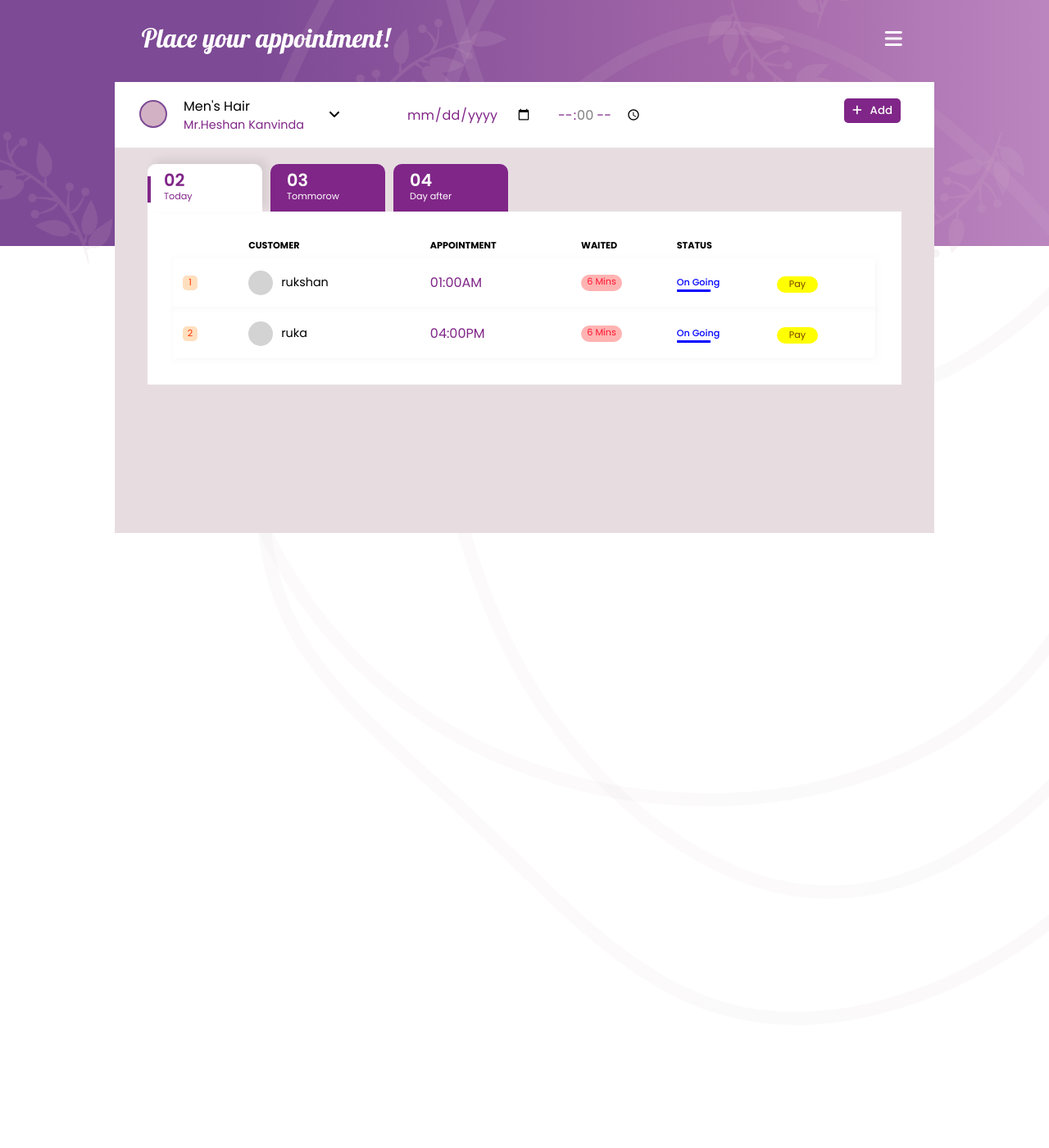
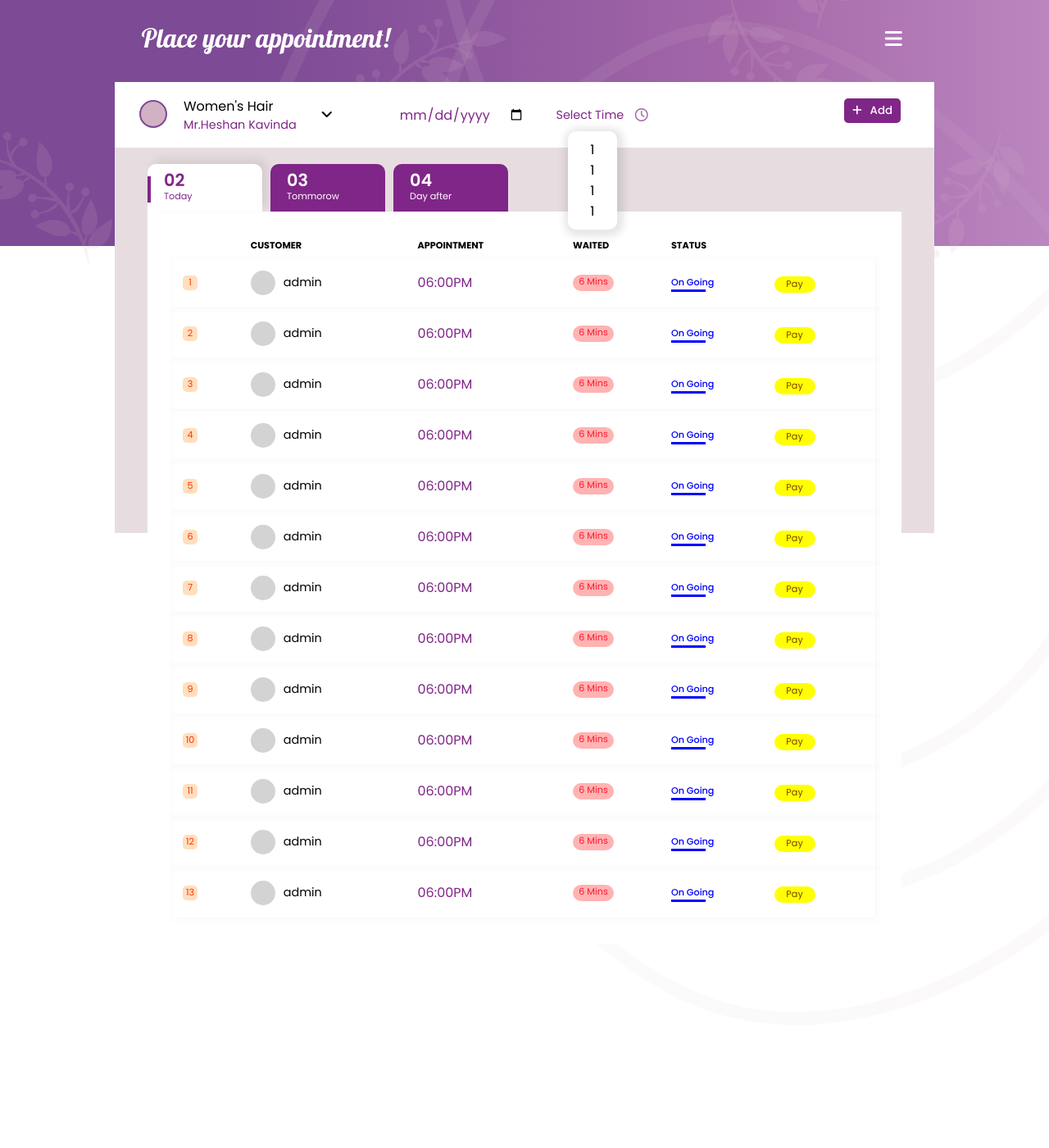
Before and after one commit to RukshanDinusha26/uniProject_year1, a Flask app: page /appointment in a window 1280 px wide; the page is wider, and only the part inside the window is pictured. Shown: that part at 82% size. Run offline with Flask 3, Linux system fonts and the light colour scheme; some libraries are stand-ins or nearby versions.

Commit message:
Improved the service select drop down

```diff
--- a/salonManagement/__init__.py
+++ b/salonManagement/__init__.py
@@ -41,8 +41,8 @@
     username = db.Column(db.String(20),db.ForeignKey('user.username'),nullable=False)
     employee_name = db.Column(db.String(255))
     employee_id = db.Column(db.String(255), db.ForeignKey('employee.employee_id'))
-    date = db.Column(db.Date, nullable=False)
-    time = db.Column(db.Time, nullable=False)
+    date = db.Column(db.Date, nullable=False,unique = True)
+    time = db.Column(db.Time, nullable=False, unique = True)
 
     user = db.relationship('User', back_populates='appointment')
     employee = db.relationship('Employee', back_populates='appointment')
@@ -60,4 +60,5 @@
     appointment = db.relationship('Appointment', back_populates='employee')
 
 
+
 from salonManagement import routes #to avoid circular import
--- a/salonManagement/routes.py
+++ b/salonManagement/routes.py
@@ -1,4 +1,5 @@
-from flask import request, render_template, url_for, flash, redirect
+import json
+from flask import request, render_template, url_for, flash, redirect, jsonify
 from salonManagement import db, User, app, bcrypt, Employee, Appointment
 from salonManagement.forms import SignUpForm , LoginForm
 from flask_sqlalchemy import SQLAlchemy
@@ -55,7 +56,14 @@
 
 
 @app.route("/appointment", methods=['GET','POST'])
-def appointment():
+def appointment(): #can also get data by AJAX
+
+    if request.is_json:
+        if request.method == 'POST':
+            datepicked = request.json.get('date')
+            print()
+            print(datepicked)
+            return jsonify({'date': datepicked})
 
     if request.method == 'POST':
         employee_name = request.form['employee_name']
--- a/salonManagement/static/appointment-style.css
+++ b/salonManagement/static/appointment-style.css
@@ -154,6 +154,32 @@
   justify-content: center;
   align-items: center;
   margin-left: 30px;
+}
+
+.time_info{
+  width: 100px;
+  font-size: 0.9rem;
+  color:#802688;
+  justify-content: center;
+  align-items: center;
+  text-align: center;
+  position: relative;
+}
+.time_dropdown{
+  width: 60px;
+  position: absolute;
+  background-color: #fff;
+  top: 60px;
+  transform:translateX(-10px);
+  z-index: 10;
+  border-radius: 10px;
+  box-shadow: 2px 2px 10px 6px rgb(0 0 0/ 10%);
+  padding-top: 10px;
+  padding-bottom: 10px;
+}
+.time_item{
+  text-align: center;
+
 }
 
 
--- a/salonManagement/templates/appointment.html
+++ b/salonManagement/templates/appointment.html
@@ -2,6 +2,8 @@
 
 {% block head %}
 <link rel="stylesheet" href="{{ url_for('static',filename='appointment-style.css')}}" />
+<script src="https://code.jquery.com/jquery-3.7.1.js" integrity="sha256-eKhayi8LEQwp4NKxN+CfCh+3qOVUtJn3QNZ0TciWLP4="
+  crossorigin="anonymous"></script>
 {% endblock head%}
 
 {% block content %}
@@ -33,40 +35,42 @@
       <div class="wrapper">
         <div class="profile_pic"></div>
         <div class="employee_info">
-          <span class="employee_type">Men's Hair</span>
-          <span class="employee_name" >Mr.Heshan Kanvinda</span>
+          <span class="employee_type">{{ employees[0].employee_type }}</span>
+          <span class="employee_name" >Mr.{{ employees[0].employee_name }}</span>
         </div>
       </div>
       <i class="fa-solid fa-angle-down" id="dropdown"></i>
+
       <div class="list">
+        {% for employee in employees %}
         <div class="item">
           <div class="profile_pic"></div>
           <div class="employee_info">
-            <span class="employee_type">Women's Hair</span>
-            <span class="employee_name">Mr.Sahan Perera</span>
+            <span class="employee_type">{{ employee.employee_type }}</span>
+            <span class="employee_name">Mr.{{ employee.employee_name }}</span>
           </div>
         </div>
-        <div class="item">
-          <div class="profile_pic"></div>
-          <div class="employee_info">
-            <span class="employee_type">Bridal Dressing</span>
-            <span class="employee_name">Mr. Yohan Kavishka</span>
-          </div>
-        </div>
+        {% endfor %}
       </div>
     </div>
     <div class="date_container">
       <div class="date_info">
-        <input type="date" id="date" name="date">
+        <input type="date" id="date" name="date" class="datepicker">
       </div>
     </div>
 
     <div class="time_container">
       <div class="time_info">
-        <input type="time" class="time" step="3600" name="time">
+        Select Time
+      </div>
+      <div class="time_dropdown">
+        <div class="time_item">1</div>
+        <div class="time_item">1</div>
+        <div class="time_item">1</div>
+        <div class="time_item">1</div>
       </div>
       <div class="time_logo">
-        <!-- <i class="fa-regular fa-clock"></i> -->
+        <i class="fa-regular fa-clock"></i>
       </div>
     </div>
     <div class="button_container">
@@ -148,5 +152,6 @@
 
 </div>
 </div>
+<script src="https://code.jquery.com/jquery-3.1.0.js" ></script>
 <script src="{{ url_for('static',filename='appointment-script.js')}}"></script>
 {% endblock content %}
```
Also changed, not shown: salonManagement/static/appointment-script.js (+44 -37 lines), instance/site.db.
